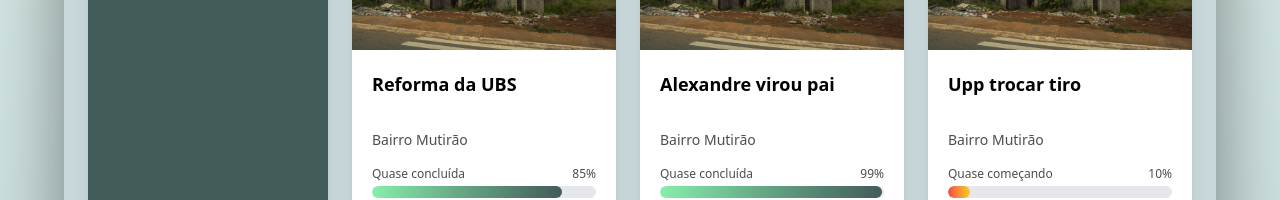
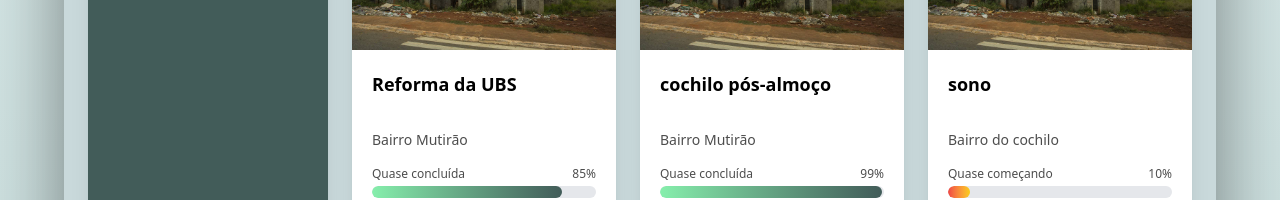
Before and after one commit to TornadoP/Cidade-Em-Progresso, a Next.js app: page /rotas/obras in a window 1280 px wide. Shown: the part 740-940 px from the top of the page. Built offline with nearby package versions, Linux system fonts and the light colour scheme.

Commit message:
apenas um teste qualquer

```diff
--- a/app/rotas/obras/page.tsx
+++ b/app/rotas/obras/page.tsx
@@ -39,15 +39,15 @@ const obras = [
     imagem: "/obra-principal.png",
   },
   {
-    titulo: "Alexandre virou pai",
+    titulo: "cochilo pós-almoço",
     local: "Bairro Mutirão",
     progresso: "99%",
     status: "Quase concluída",
     imagem: "/obra-principal.png",
   },
   {
-    titulo: "Upp trocar tiro",
-    local: "Bairro Mutirão",
+    titulo: "sono",
+    local: "Bairro do cochilo",
     progresso: "10%",
     status: "Quase começando",
     imagem: "/obra-principal.png",
```
